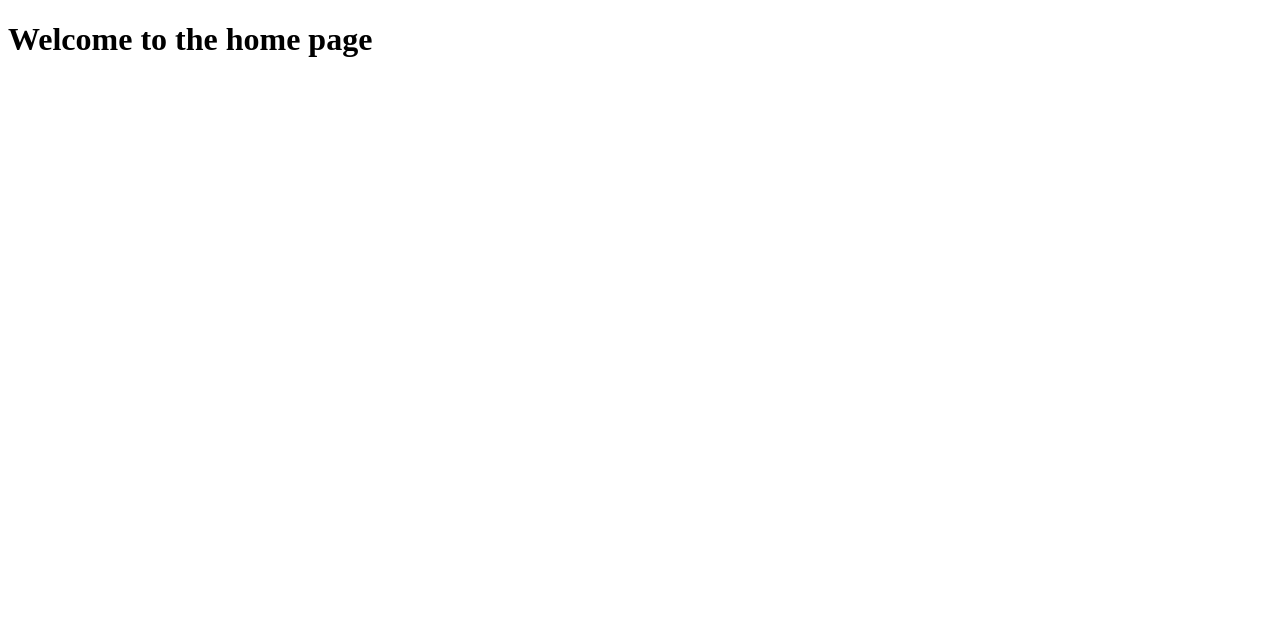
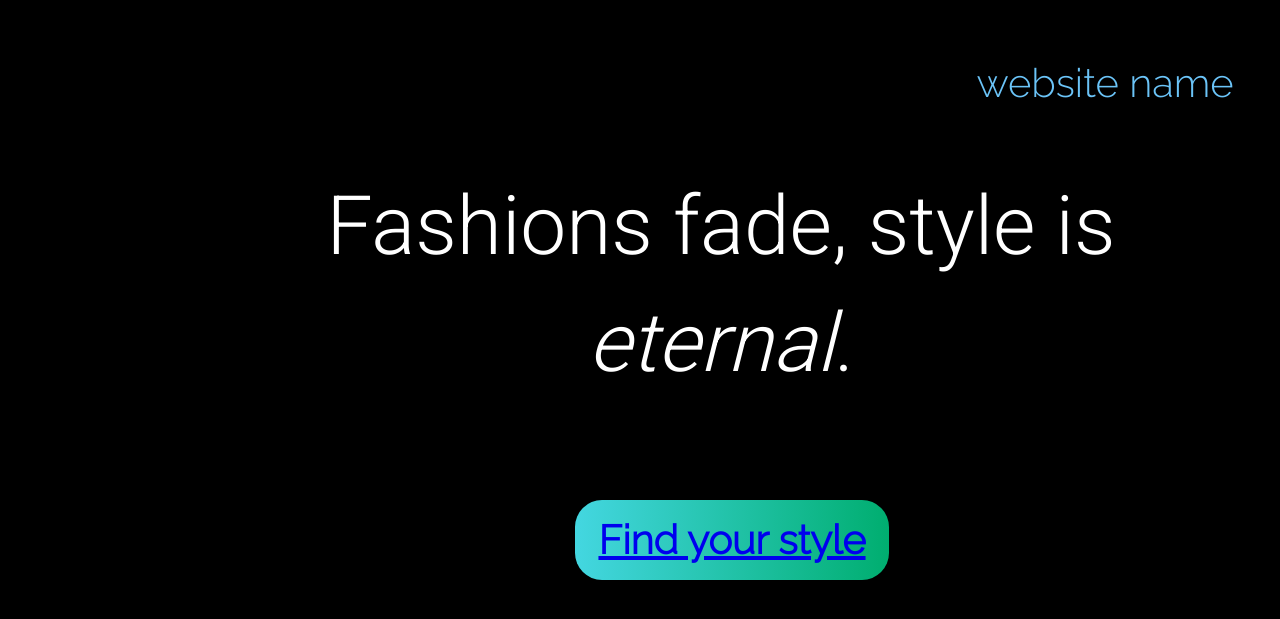
Before and after one commit to alexmatros/hackthenorth_2021, a Django app: page / in a window 1280 px wide. Shown: the top 619 px of the page. Run offline with Django 3.2, Linux system fonts and the light colour scheme.

Commit message:
Created and styled some templates

```diff
--- a/hackthenorth_2021/settings.py
+++ b/hackthenorth_2021/settings.py
@@ -122,6 +122,10 @@ USE_TZ = True
 
 STATIC_URL = '/static/'
 
+STATICFILES_DIRS = [
+    BASE_DIR / "static"
+]
+
 # Default primary key field type
 # https://docs.djangoproject.com/en/3.2/ref/settings/#default-auto-field
 
--- /dev/null
+++ b/outfit_generator/static/outfit_generator/index.css
@@ -0,0 +1,61 @@
+@import url('https://fonts.googleapis.com/css2?family=Raleway:wght@300&display=swap');
+@import url('https://fonts.googleapis.com/css2?family=Roboto:wght@300&display=swap');
+body {
+    background-color: black;
+}
+
+#website-name {
+    position: absolute;
+    width: 338px;
+    height: 61px;
+    left: 936px;
+    top: 32px;
+    font-family: Raleway;
+    font-style: normal;
+    font-weight: normal;
+    font-size: 40px;
+    line-height: 47px;
+    text-align: center;
+    color: #6bc4f8;
+}
+
+#slogan {
+    position: absolute;
+    width: 910px;
+    height: 351px;
+    left: 266px;
+    top: 100px;
+    font-family: Roboto;
+    font-style: normal;
+    font-weight: normal;
+    font-size: 82px;
+    line-height: 117px;
+    text-align: center;
+    color: #FFFFFF;
+}
+
+#get-started {
+    position: absolute;
+    width: 314px;
+    height: 80px;
+    left: 575px;
+    top: 500px;
+    font-family: Raleway;
+    font-style: normal;
+    font-weight: bold;
+    font-size: 40px;
+    line-height: 80px;
+    text-align: center;
+    text-anchor: middle;
+    color: #000000;
+    background: linear-gradient(270deg, rgba(0, 209, 134, 0.83) 0%, rgba(75, 238, 249, 0.9) 100%);
+    border-radius: 27px;
+    text-decoration: none;
+}
+
+#get-started:link,
+#get-started:hover,
+#get-started:active {
+    color: black;
+    text-decoration: none;
+}
--- a/outfit_generator/templates/outfit_generator/index.html
+++ b/outfit_generator/templates/outfit_generator/index.html
@@ -1,9 +1,27 @@
-{% extends "base.html" %}
+{% load static %}
 
-{% block title %}
-    Home
-{% endblock %}
+<!DOCTYPE html>
 
-{% block content %}
-    <h1>Welcome to the home page</h1>
-{% endblock %}
+<html lang="en">
+
+<head>
+    <meta charset="UTF-8">
+    <meta http-equiv="X-UA-Compatible" content="IE=edge">
+    <meta name="viewport" content="width=device-width, initial-scale=1.0">
+    <title>Home</title>
+
+    <link rel="stylesheet" href={% static "outfit_generator/index.css" %}>
+</head>
+
+<body>
+    <header>
+        <h1 id="website-name">website name</h1>
+    </header>
+
+    <section id="welcome">
+        <h1 id="slogan">Fashions fade, style is <i>eternal</i>.</h1>
+        <div id="get-started"><a href="{% url "select-style-page"%}">Find your style</a></div>
+    </section>
+</body>
+
+</html>
--- a/outfit_generator/urls.py
+++ b/outfit_generator/urls.py
@@ -3,5 +3,6 @@ from . import views
 
 urlpatterns = [
     path("", views.starting_page, name="starting-page"),
+    path("select_style", views.select_style, name="select-style-page"),
     path("outfit_generator", views.outfit_generator, name="outfit-generator-page")
 ]
--- a/outfit_generator/views.py
+++ b/outfit_generator/views.py
@@ -4,5 +4,8 @@ from django.shortcuts import render
 def starting_page(request):
     return render(request, "outfit_generator/index.html")
 
+def select_style(request):
+    return render(request, "outfit_generator/select_style.html")
+
 def outfit_generator(request):
     pass
--- a/templates/base.html
+++ /dev/null
@@ -1,17 +0,0 @@
-<!DOCTYPE html>
-<html lang="en">
-
-<head>
-    <meta charset="UTF-8">
-    <meta http-equiv="X-UA-Compatible" content="IE=edge">
-    <meta name="viewport" content="width=device-width, initial-scale=1.0">
-    <title>{% block title %}{% endblock %}</title>
-    {% block css_files %}{% endblock %}
-</head>
-
-<body>
-    {% block content %}
-    {% endblock %}
-</body>
-
-</html>
```
Also changed, not shown: outfit_generator/templates/outfit_generator/select_style.html (added, +19 -0 lines), outfit_generator/templates/outfit_generator/outfit_generator.html (added), static/app.css (added).
